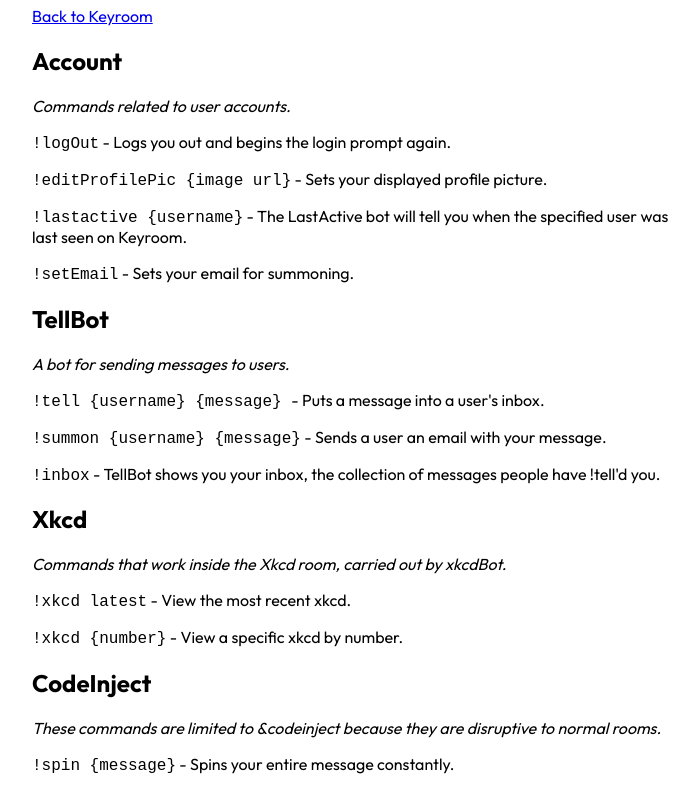
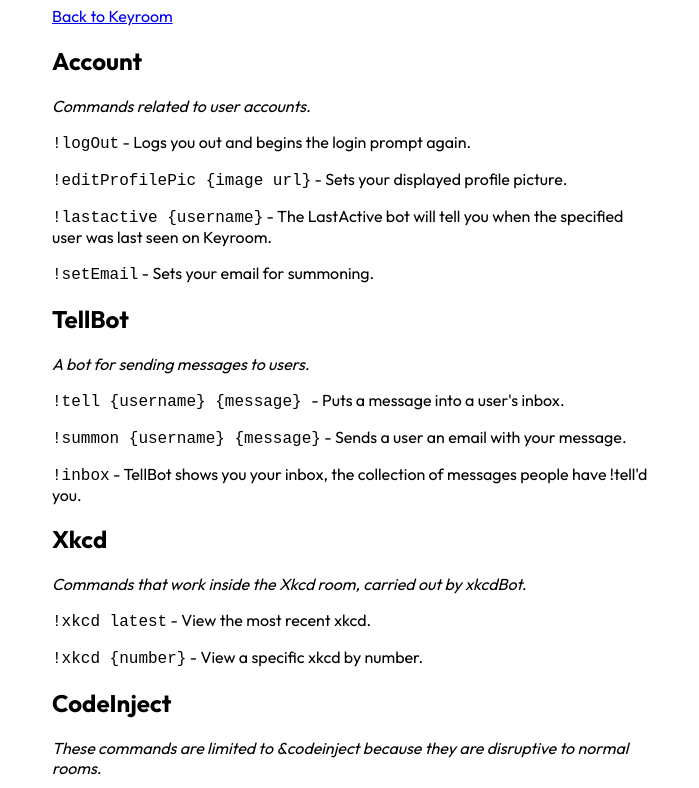
Before and after one commit to ArgumentativeDonkey/keyroom, a plain HTML site: page public/docs/index.html in a window 1280 px wide. Shown: the part 77-865 px from the top of the page, without its empty margins (288-987 px from the left). Drawn offline with Linux system fonts and the light colour scheme.

Commit message:
Updated it again.

```diff
--- a/public/docs/styles.css
+++ b/public/docs/styles.css
@@ -11,8 +11,7 @@
     justify-content: center;
 }
 main {
-    width: 50%;
-    min-width: 400px;
+    width: 600px;
     max-width: 100%;
 }
 code {
```
